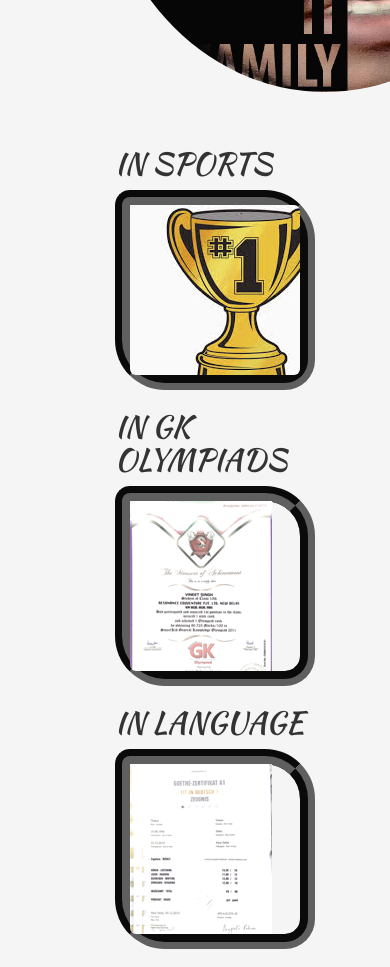
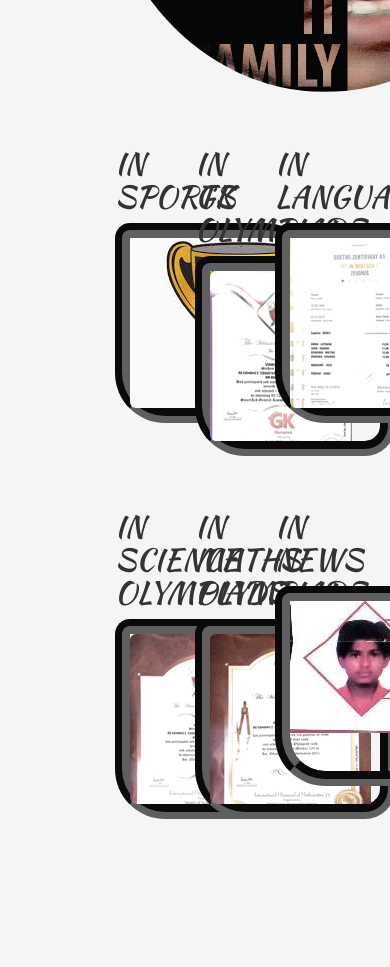
Before and after one commit to visi19081996/vineetsingh, a plain HTML site: page achievements.html in a window 390 px wide. Shown: the part 640-1607 px from the top of the page. After the commit the page ends 1543 px from the top, so only its background shows below. Drawn offline with Linux system fonts and the light colour scheme; files whose address does not match are found by name.

Commit message:
Update achievements.html

```diff
--- a/achievements.html
+++ b/achievements.html
@@ -62,7 +62,7 @@ li a:hover:not(.active) {
 </div><br>
 <div class="container">
 <div class="row">
-<div class="col-lg-4">
+<div class="col-xs-4">
 <h2>IN SPORTS</h2>
 <div class="card-container">
   <div class="card">
@@ -71,7 +71,7 @@ li a:hover:not(.active) {
   </div>
   </div>
   </div>
-<div class="col-lg-4">
+<div class="col-xs-4">
 <h2>IN GK OLYMPIADS</h2>
 <div class="card-container">
   <div class="card">
@@ -80,7 +80,7 @@ li a:hover:not(.active) {
   </div>
 </div>
 </div>
-<div class="col-lg-4">
+<div class="col-xs-4">
 <h2>IN LANGUAGE</h2>
 <div class="card-container">
   <div class="card">
@@ -92,7 +92,7 @@ li a:hover:not(.active) {
 </div>
 <br>
 <div class="row">
-<div class="col-lg-4">
+<div class="col-xs-4">
 <h2>IN SCIENCE OLYMPIADS</h2>
 <div class="card-container">
   <div class="card">
@@ -101,7 +101,7 @@ li a:hover:not(.active) {
   </div>
   </div>
   </div>
-<div class="col-lg-4">
+<div class="col-xs-4">
 <h2>IN MATHS OLYMPIADS</h2>
 <div class="card-container">
   <div class="card">
@@ -110,7 +110,7 @@ li a:hover:not(.active) {
   </div>
 </div>
 </div>
-<div class="col-lg-4">
+<div class="col-xs-4">
 <h2>IN NEWS</h2>
 <div class="card-container">
   <div class="card">
@@ -122,7 +122,6 @@ li a:hover:not(.active) {
 </div>
 <br>
 </div>
-
 </div>
 
 </body>
```
